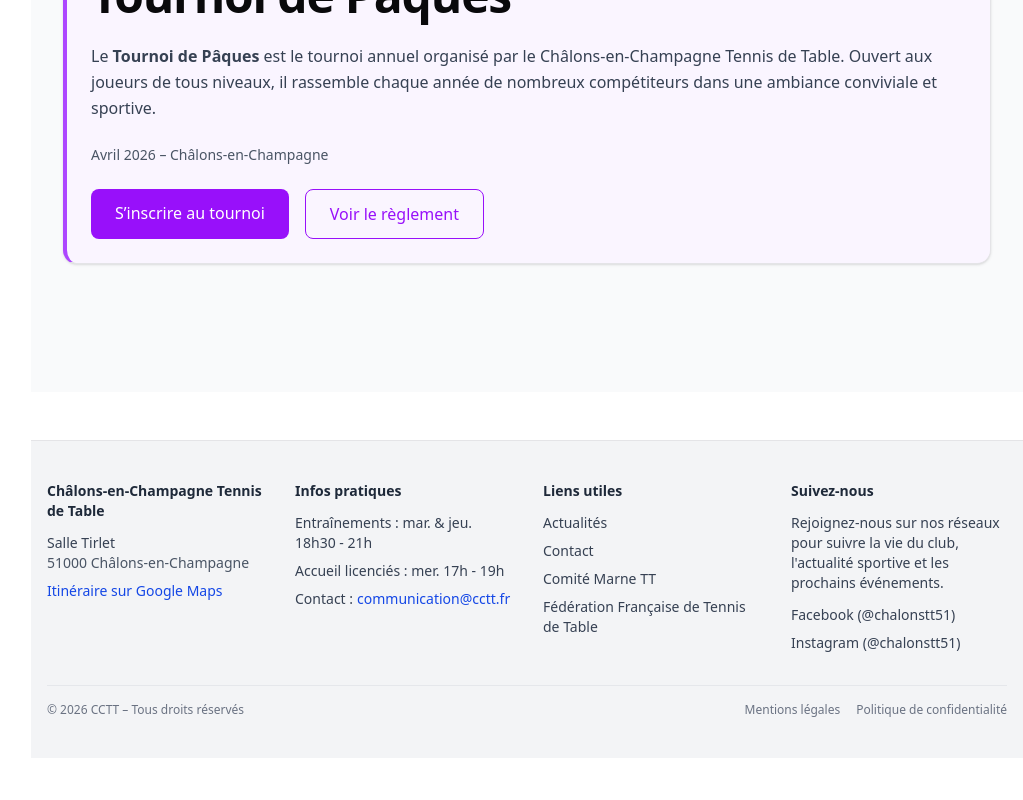
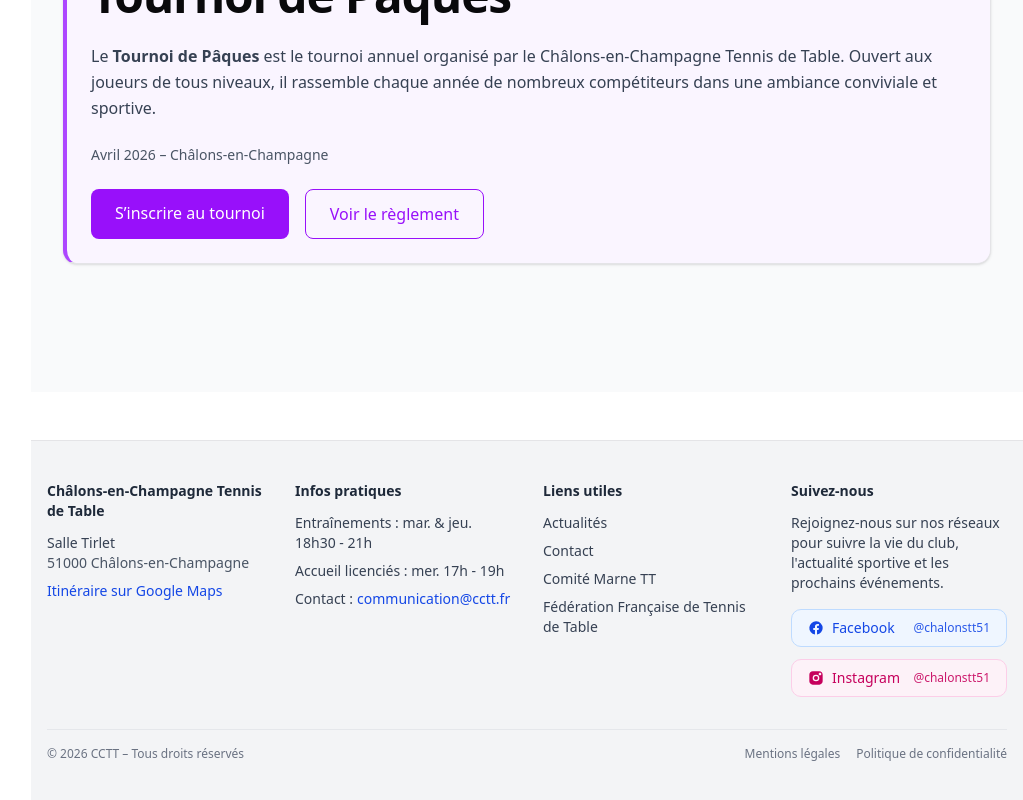
Before and after one commit to jesared/club-cctt, a Next.js app: page / in a window 1280 px wide. Shown: the part 2264-3064 px from the top of the page, without its empty margins (257-1280 px from the left). Before the commit the page ends 3022 px from the top, so only its background shows below. Built offline with nearby package versions, Linux system fonts and the light colour scheme; no server answers.

Commit message:
feat(footer): add styled social buttons for facebook and instagram

```diff
--- a/components/Footer.tsx
+++ b/components/Footer.tsx
@@ -1,4 +1,31 @@
 export default function Footer() {
+  const socialButtons = [
+    {
+      name: "Facebook",
+      handle: "@chalonstt51",
+      href: "https://www.facebook.com/chalonstt51",
+      className:
+        "border-blue-200 bg-blue-50 text-blue-700 hover:border-blue-300 hover:bg-blue-100",
+      icon: (
+        <svg aria-hidden="true" className="h-4 w-4" viewBox="0 0 24 24" fill="currentColor">
+          <path d="M22 12a10 10 0 1 0-11.56 9.88v-6.99H7.9V12h2.54V9.85c0-2.5 1.49-3.88 3.77-3.88 1.09 0 2.23.2 2.23.2v2.46h-1.26c-1.24 0-1.63.77-1.63 1.56V12h2.78l-.44 2.89h-2.34v6.99A10 10 0 0 0 22 12Z" />
+        </svg>
+      ),
+    },
+    {
+      name: "Instagram",
+      handle: "@chalonstt51",
+      href: "https://www.instagram.com/chalonstt51/",
+      className:
+        "border-pink-200 bg-pink-50 text-pink-700 hover:border-pink-300 hover:bg-pink-100",
+      icon: (
+        <svg aria-hidden="true" className="h-4 w-4" viewBox="0 0 24 24" fill="currentColor">
+          <path d="M7 2C4.24 2 2 4.24 2 7v10c0 2.76 2.24 5 5 5h10c2.76 0 5-2.24 5-5V7c0-2.76-2.24-5-5-5H7Zm11 2c1.1 0 2 .9 2 2s-.9 2-2 2-2-.9-2-2 .9-2 2-2ZM12 7a5 5 0 1 1 0 10 5 5 0 0 1 0-10Zm0 2a3 3 0 1 0 0 6 3 3 0 0 0 0-6Z" />
+        </svg>
+      ),
+    },
+  ];
+
   return (
     <footer className="bg-gray-100 border-t mt-12">
       <div className="max-w-6xl mx-auto px-4 py-10 text-sm text-gray-600">
@@ -78,28 +105,23 @@ export default function Footer() {
               Rejoignez-nous sur nos réseaux pour suivre la vie du club,
               l&apos;actualité sportive et les prochains événements.
             </p>
-            <ul className="mt-3 space-y-2 text-sm">
-              <li>
+            <div className="mt-4 flex flex-col gap-3 text-sm">
+              {socialButtons.map((socialButton) => (
                 <a
-                  className="text-gray-700 hover:text-gray-900"
-                  href="https://www.facebook.com/chalonstt51"
+                  key={socialButton.name}
+                  className={`inline-flex items-center justify-between rounded-lg border px-4 py-2 font-medium transition-colors ${socialButton.className}`}
+                  href={socialButton.href}
                   rel="noreferrer"
                   target="_blank"
                 >
-                  Facebook (@chalonstt51)
+                  <span className="inline-flex items-center gap-2">
+                    {socialButton.icon}
+                    {socialButton.name}
+                  </span>
+                  <span className="text-xs opacity-90">{socialButton.handle}</span>
                 </a>
-              </li>
-              <li>
-                <a
-                  className="text-gray-700 hover:text-gray-900"
-                  href="https://www.instagram.com/chalonstt51/"
-                  rel="noreferrer"
-                  target="_blank"
-                >
-                  Instagram (@chalonstt51)
-                </a>
-              </li>
-            </ul>
+              ))}
+            </div>
           </div>
         </div>
 
```
